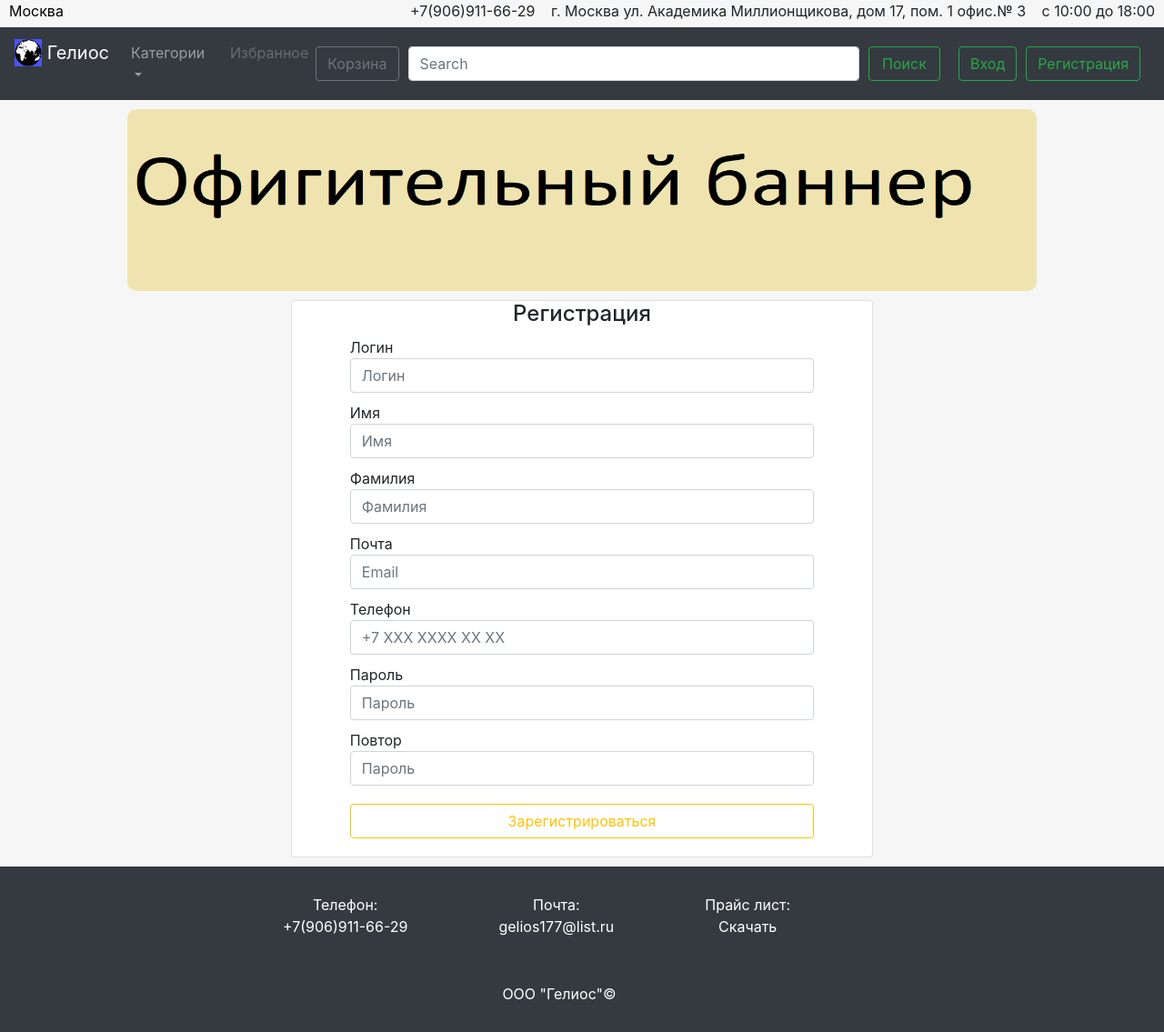
After one commit to StepanSamsonov/Shop, a Django app: page /signup in a window 1280 px wide. The commit adds this page. Shown: the whole page at 91% size. Run offline with Django 3.2, Linux system fonts and the light colour scheme; data comes from the database, SQL or seed files in the repository; both versions use the stored data as it was after the commit; some libraries are stand-ins or nearby versions.

Commit message:
Added signup

```diff
--- a/Shop/urls.py
+++ b/Shop/urls.py
@@ -27,4 +27,5 @@ urlpatterns = [
     url(r'^', include('main.urls')),
     url(r'^', include('order.urls')),
     url(r'^', include('search.urls')),
+    url(r'^', include('signup.urls')),
 ]
--- /dev/null
+++ b/signup/forms.py
@@ -0,0 +1,19 @@
+from django import forms
+from django.contrib.auth.models import User
+
+
+class SignUpForm(forms.Form):
+    user_name = forms.CharField(max_length=100, required=True)
+    user_surname = forms.CharField(max_length=100, required=True)
+    user_email = forms.EmailField(max_length=100, required=True)
+    user_phone_number = forms.RegexField(regex=r'^\+?1?\d{9,15}$')
+    user_login = forms.CharField(max_length=100, required=True)
+    user_password = forms.CharField(max_length=100, required=True)
+    user_password_again = forms.CharField(max_length=100, required=True)
+
+    class Meta:
+        model = User
+        widgets = {
+            'user_password': forms.PasswordInput(),
+            'user_password_again': forms.PasswordInput(),
+        }
--- /dev/null
+++ b/signup/urls.py
@@ -0,0 +1,6 @@
+from django.conf.urls import url, include
+from . import views
+
+urlpatterns = [
+    url(r'^signup', views.signup, name='signup')
+]
--- /dev/null
+++ b/signup/views.py
@@ -0,0 +1,30 @@
+import sys
+from django.http import HttpResponseRedirect
+from django.shortcuts import render
+from django.contrib.auth.models import User
+from signup.forms import SignUpForm
+
+
+def signup(request):
+
+    if request.method == 'POST':
+        signup_form = SignUpForm(request.POST)
+        if signup_form.is_valid():
+            user_name = signup_form.cleaned_data['user_name']
+            user_surname = signup_form.cleaned_data['user_surname']
+            user_email = signup_form.cleaned_data['user_email']
+            user_phone_number = signup_form.cleaned_data['user_phone_number']
+            user_login = signup_form.cleaned_data['user_login']
+            user_password = signup_form.cleaned_data['user_password']
+            user_password_again = signup_form.cleaned_data['user_password_again']
+            print(sys.stderr, signup_form.cleaned_data)
+            if user_password == user_password_again:
+                user = User.objects.create_user(user_login, user_email, user_password,
+                                                first_name=user_name, last_name=user_surname)
+                return HttpResponseRedirect('/')
+            else:
+                return HttpResponseRedirect('/signup')
+    else:
+        signup_form = SignUpForm()
+
+    return render(request, 'signup.html', locals())
--- a/static/css/base.css
+++ b/static/css/base.css
@@ -369,3 +369,32 @@ footer {
     display: flex;
     justify-content: center;
 }
+
+/*signup*/
+#signup-form {
+    display: flex;
+    flex-direction: column;
+    justify-content: center;
+    width: 50%;
+    margin: auto;
+    margin-top: 10px;
+    margin-bottom: 10px;
+}
+#signup-form input {
+    width: 80%;
+    margin: auto;
+}
+#signup-form label {
+    width: 80%;
+    margin: auto;
+    margin-top: 10px;
+}
+#signup-form h4 {
+    margin: auto;
+}
+#signup-butt-cont {
+    margin-bottom: 20px;
+    margin-top: 20px;
+    width: 100%;
+    margin-left: 10%;
+}
--- a/templates/nav.html
+++ b/templates/nav.html
@@ -28,7 +28,7 @@
       </form>
       <div id="auth-container">
         <button type="button" class="btn btn-outline-success">Вход</button>
-        <button type="button" class="btn btn-outline-success">Регистрация</button>
+        <a href="{% url 'signup' %}"><button type="button" class="btn btn-outline-success" href="{% url 'signup' %}">Регистрация</button></a>
       </div>
     </div>
   </div>
--- /dev/null
+++ b/templates/signup.html
@@ -0,0 +1,33 @@
+{% extends 'base.html' %}
+{% load static %}
+
+{% block content %}
+  <form action="/signup/" method="post" id="signup-form" class="card">
+    <h4>Регистрация</h4>
+    {% csrf_token %}
+    <label for="signup-form-name">Логин</label>
+    <input id="signup-form-name" class="form-control" type="text" placeholder="Логин" name="user_login">
+
+    <label for="signup-form-name">Имя</label>
+    <input id="signup-form-name" class="form-control" type="text" placeholder="Имя" name="user_name">
+
+    <label for="signup-form-surname">Фамилия</label>
+    <input id="signup-form-surname" class="form-control" type="text" placeholder="Фамилия" name="user_surname">
+
+    <label for="signup-form-email">Почта</label>
+    <input id="signup-form-email" class="form-control" type="text" placeholder="Email" name="user_email">
+
+    <label for="signup-form-number">Телефон</label>
+    <input id="signup-form-number" class="form-control" type="number" placeholder="+7 XXX XXXX XX XX" name="user_phone_number">
+
+    <label for="signup-form-password">Пароль</label>
+    <input id="signup-form-password" class="form-control" type="text" placeholder="Пароль" name="user_password">
+
+    <label for="signup-form-password-again">Повтор</label>
+    <input id="signup-form-password-again" class="form-control" type="text" placeholder="Пароль" name="user_password_again">
+
+    <div id="signup-butt-cont">
+    <input id="signup-butt" class="btn btn-outline-warning" type="submit" value="Зарегистрироваться" name="signup_butt">
+    </div>
+  </form>
+{% endblock %}
```
Also changed, not shown: db.sqlite3, signup/__init__.py (added).
